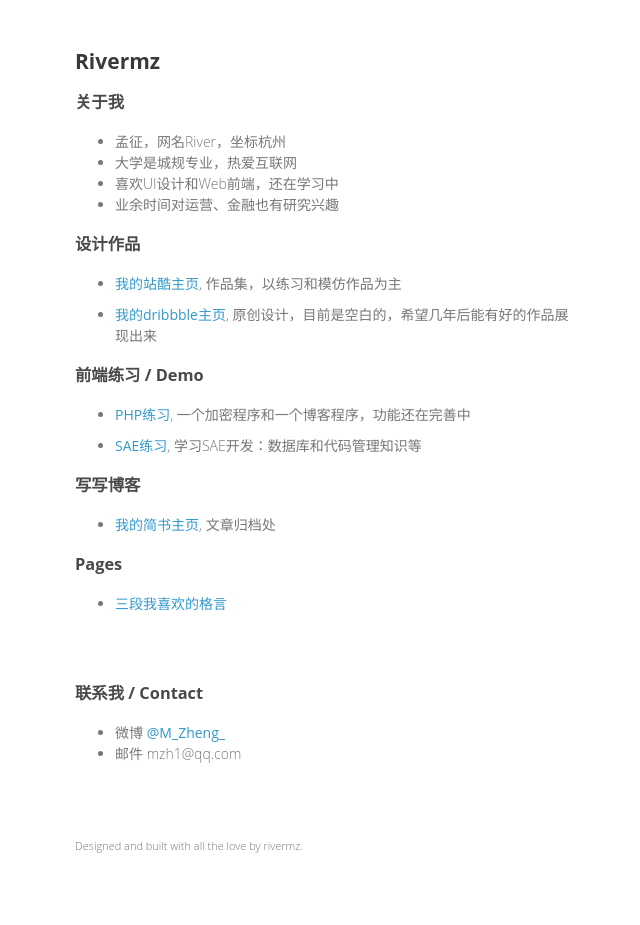
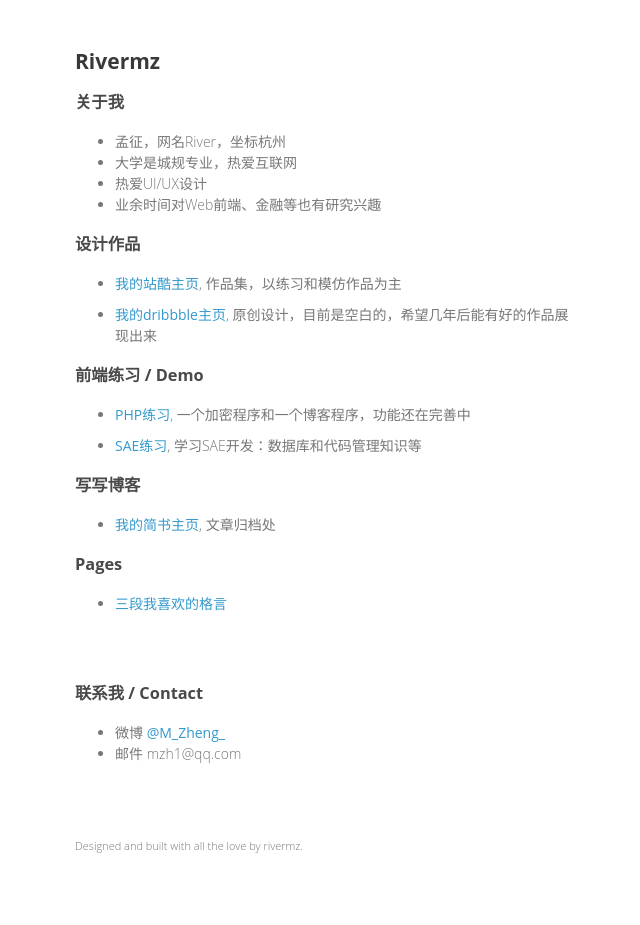
Before and after one commit to river0101/gitblog, a Jekyll site: the page index.html, which Jekyll copies as it is, in a window 1280 px wide. Shown: the whole page, without its empty margins (315-955 px from the left). Built offline with Jekyll 4.4.1, drawn with Linux system fonts in a browser that asks for light colours.

Commit message:
Update index.html

```diff
--- a/index.html
+++ b/index.html
@@ -17,8 +17,8 @@
 	 	<ul>
 	 	   	<li>孟征，网名River，坐标杭州</li>
 	 	   	<li>大学是城规专业，热爱互联网</li>
-	 	   	<li>喜欢UI设计和Web前端，还在学习中</li>
-	 	   	<li>业余时间对运营、金融也有研究兴趣</li>
+	 	   	<li>热爱UI/UX设计</li>
+	 	   	<li>业余时间对Web前端、金融等也有研究兴趣</li>
 	 	</ul>
 
 
```
